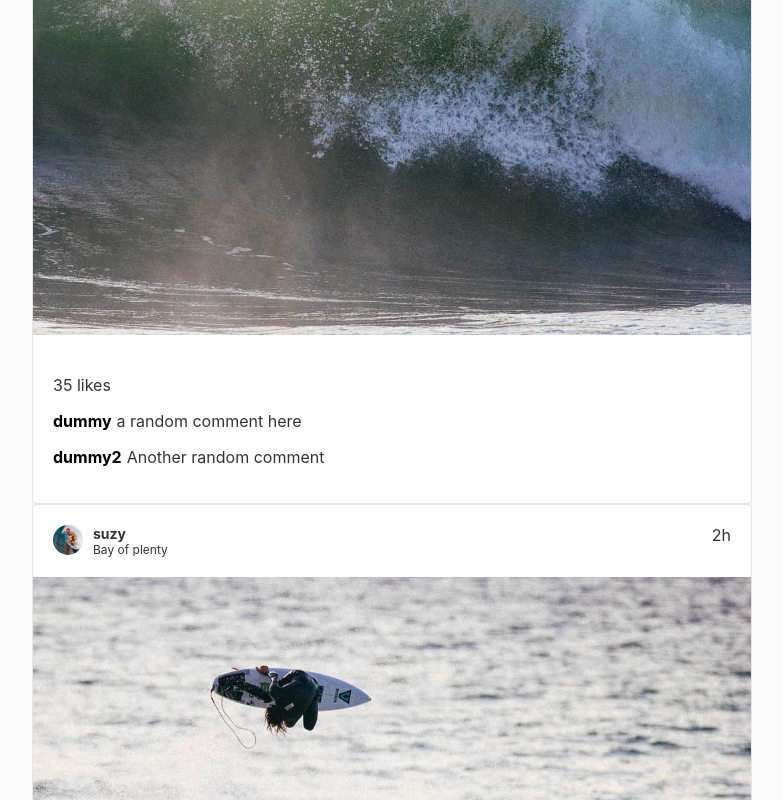
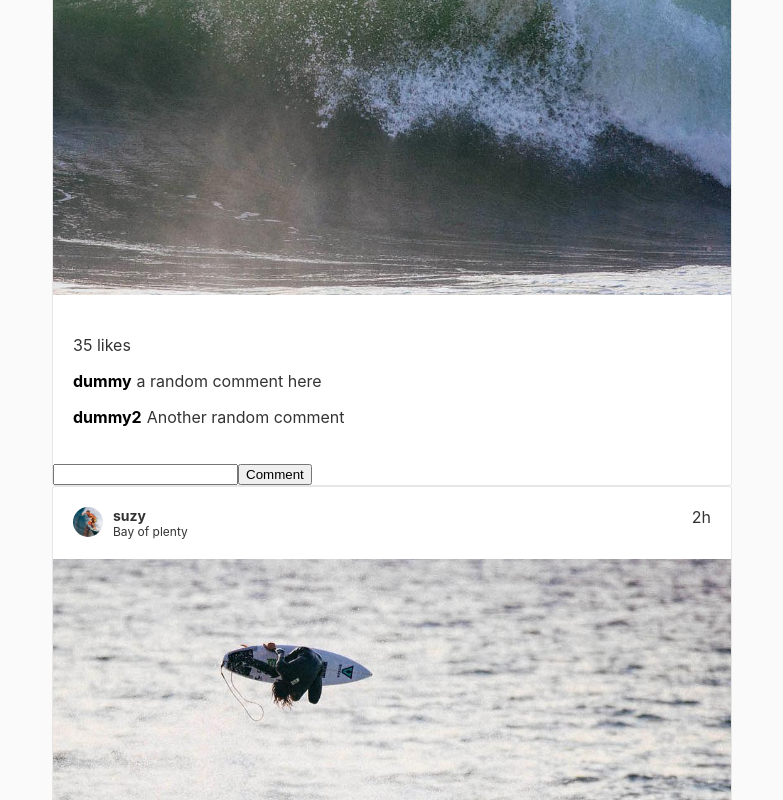
Before and after one commit to felipeskroski-zz/react-feed, a React (Create React App) app: page / in a window 1280 px wide. Shown: the part 646-1446 px from the top of the page, without its empty margins (248-1031 px from the left). Built offline with nearby package versions, Linux system fonts and the light colour scheme.

Commit message:
feat: added comment form

```diff
--- a/src/App.css
+++ b/src/App.css
@@ -20,7 +20,7 @@
 }
 
 .newsfeed{
-  max-width: 720px;
+  max-width: 680px;
   margin: 0 auto;
 }
 
--- a/src/App.js
+++ b/src/App.js
@@ -5,7 +5,11 @@ import avatar from './img/avatar.jpg';
 import media from './img/media.jpg';
 import './App.css';
 
-const newsfeed = [
+const user = {
+  name: 'Felipe',
+  id: '5',
+}
+let newsfeed = [
   {
     key: '1',
     author: 'jonh bill',
@@ -54,15 +58,33 @@ const newsfeed = [
 
 
 class App extends Component {
+  constructor(props) {
+    super(props);
+    this.state = {newsfeed: newsfeed}
+    this.newComment = this.newComment.bind(this);
+  }
+  newComment(post, comment){
+    newsfeed[post].comments.push({
+      author: user.name,
+      authorId: user.id,
+      body: comment,
+    })
+    this.setState({newsfeed: newsfeed})
+    console.log(newsfeed[post].comments)
+    this.render();
+
+  }
   render() {
+    const func = this.newComment
+
     return (
       <div className="App">
         <div className="App-header">
           <img src={logo} className="App-logo" alt="logo" />
         </div>
         <div className="newsfeed">
-          {newsfeed.map(function(feed, i){
-            return <FeedItem obj={feed} key={i} />;
+          {this.state.newsfeed.map(function(feed, i){
+            return <FeedItem obj={feed} key={i} id={i} onComment={func} />;
           })}
 
         </div>
--- a/src/components/FeedItem.js
+++ b/src/components/FeedItem.js
@@ -20,6 +20,19 @@ const Comments = styled.section`
 `
 
 class FeedItem extends Component {
+  constructor(props) {
+    super(props);
+    this.handleChange = this.handleChange.bind(this);
+    this.addComment = this.addComment.bind(this);
+    this.state = {comment: ''};
+
+  }
+  handleChange(event) {
+    this.setState({comment: event.target.value});
+  }
+  addComment(){
+    return this.props.onComment(this.props.id, this.state.comment)
+  }
   render() {
     const i = this.props.obj;
     return (
@@ -43,6 +56,10 @@ class FeedItem extends Component {
             )
           })}
         </Comments>
+        <div>
+          <input type="text" name="comment" onChange={this.handleChange} />
+          <button onClick={this.addComment}>Comment</button>
+        </div>
       </Feed>
     );
   }
```
